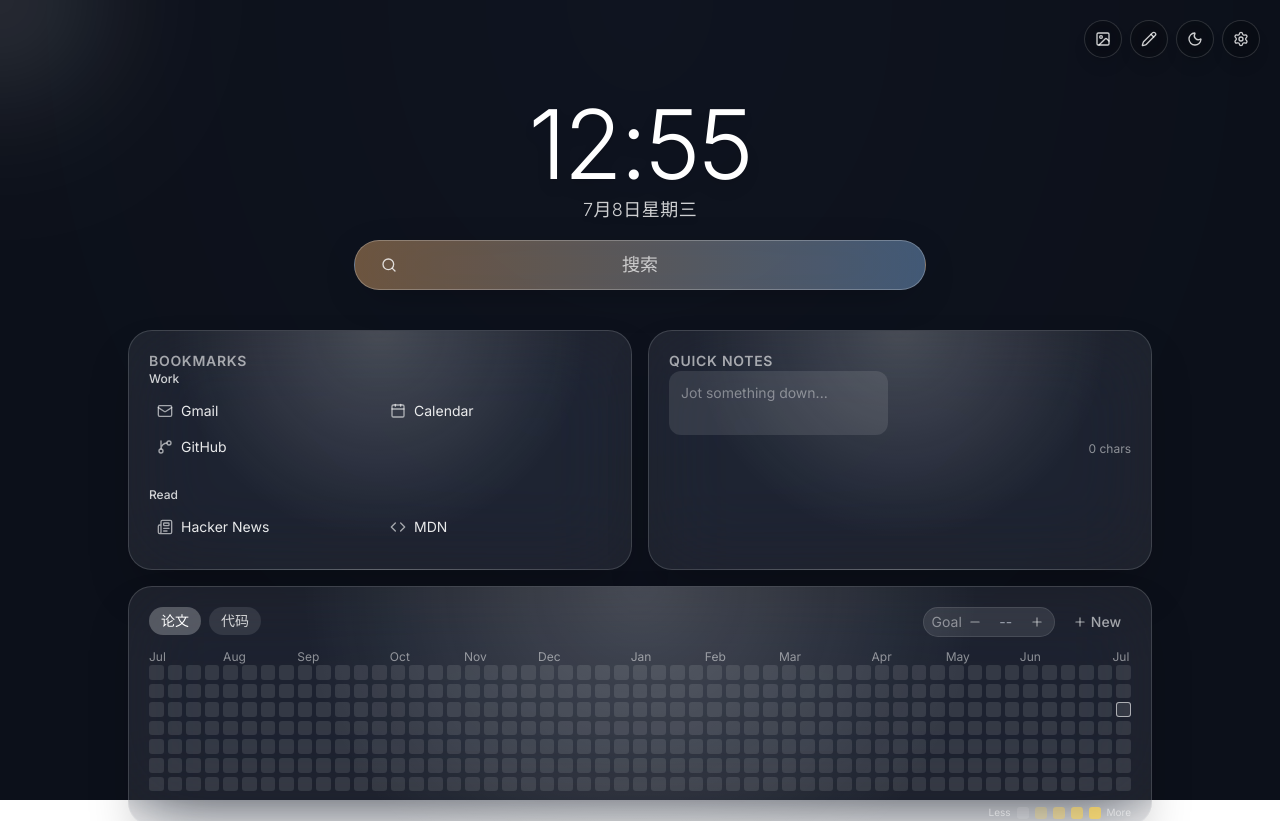
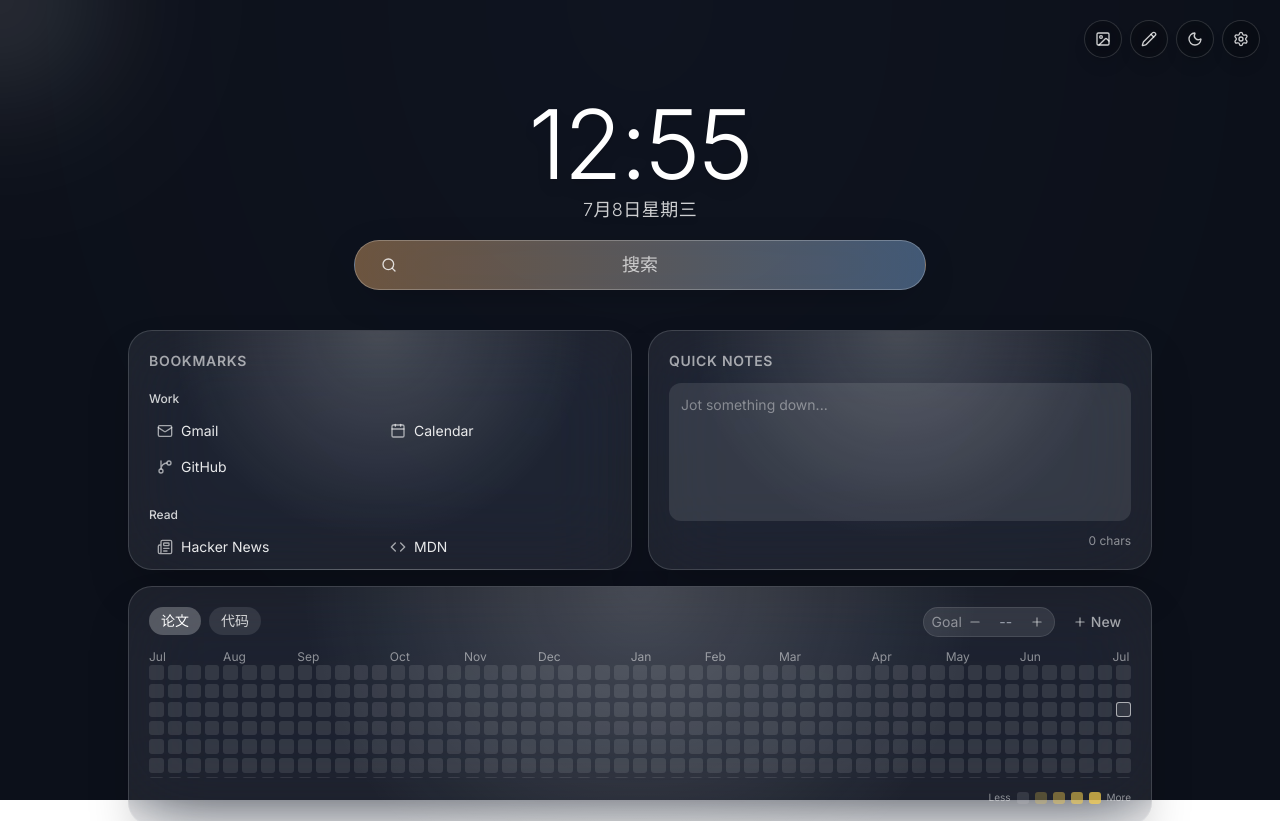
Before and after one commit to Yang-Yiming/tabstart, a React (Vite) app: page / in a window 1280 px wide. Shown: the top 821 px of the page. Built offline with nearby package versions, Linux system fonts and the light colour scheme.

Commit message:
tweak widget sizing and remove z-10 wrapper

```diff
--- a/src/components/WidgetCard.tsx
+++ b/src/components/WidgetCard.tsx
@@ -63,7 +63,7 @@ export function WidgetCard({ children, className = '' }: WidgetCardProps) {
           }}
         />
       )}
-      <div className="relative z-10">{children}</div>
+      {children}
     </div>
   )
 }
--- a/src/components/WidgetPreview.tsx
+++ b/src/components/WidgetPreview.tsx
@@ -1,10 +1,10 @@
 import { Suspense } from 'react'
 import type { ResolvedVariant } from '../widgets/types'
 
-const CELL = 112
+const CELL = 128
 const GAP = 16
 const MAX_W = 240
-const MAX_H = 150
+const MAX_H = 240
 
 interface Props {
   variant: ResolvedVariant
--- a/src/widgets/registry.ts
+++ b/src/widgets/registry.ts
@@ -39,7 +39,7 @@ export const widgetGroups: WidgetGroup[] = [
     name: 'Pomodoro',
     variants: [
       { id: 'compact', label: 'Small', component: PomodoroCompact, defaultW: 1, defaultH: 1, minW: 1, minH: 1 },
-      { id: 'large', label: 'Large', component: PomodoroLarge, defaultW: 1, defaultH: 2, minW: 1, minH: 2 },
+      { id: 'large', label: 'Large', component: PomodoroLarge, defaultW: 2, defaultH: 2, minW: 2, minH: 2 },
     ],
   },
   {
```
